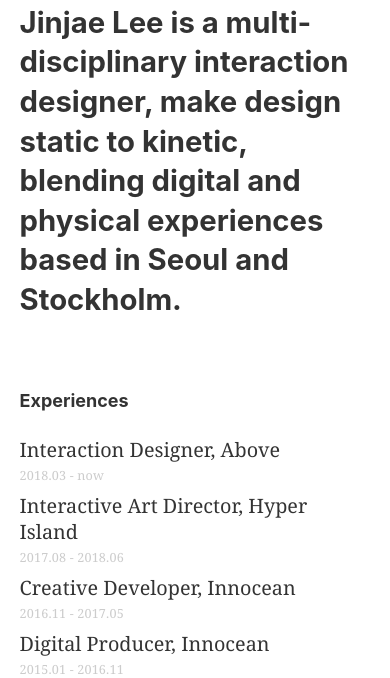
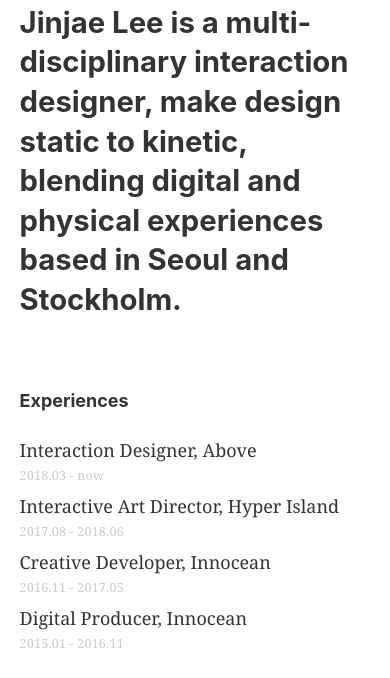
Before and after one commit to jinbread/jinbread, a Gatsby site: page / in a window 390 px wide. Shown: the part 166-844 px from the top of the page. Built offline with nearby package versions, Linux system fonts and the light colour scheme; Gatsby itself is replaced by a stand-in of ours.

Commit message:
css detail updated 4

```diff
--- a/src/components/layout.css
+++ b/src/components/layout.css
@@ -661,7 +661,7 @@ p {
   }
 
   p {
-      font-size: 1.1rem;
+      font-size: 1rem;
       margin-bottom: 0.2rem;
   }
 
--- a/src/pages/index.css
+++ b/src/pages/index.css
@@ -36,7 +36,7 @@ p {
 
     p {
         font-size: 1rem;
-        margin-bottom: 0.2rem;
+        margin-bottom: 0.3rem;
     }
 
     .title {
```
